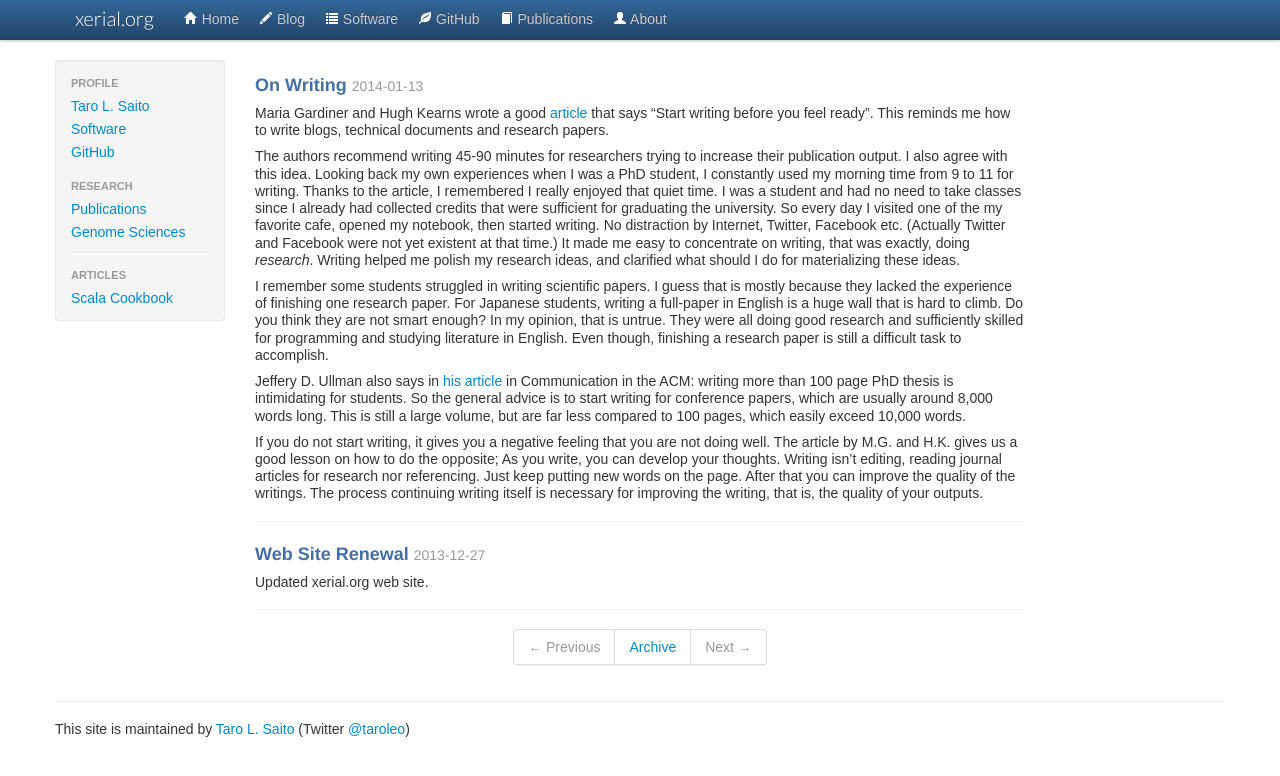
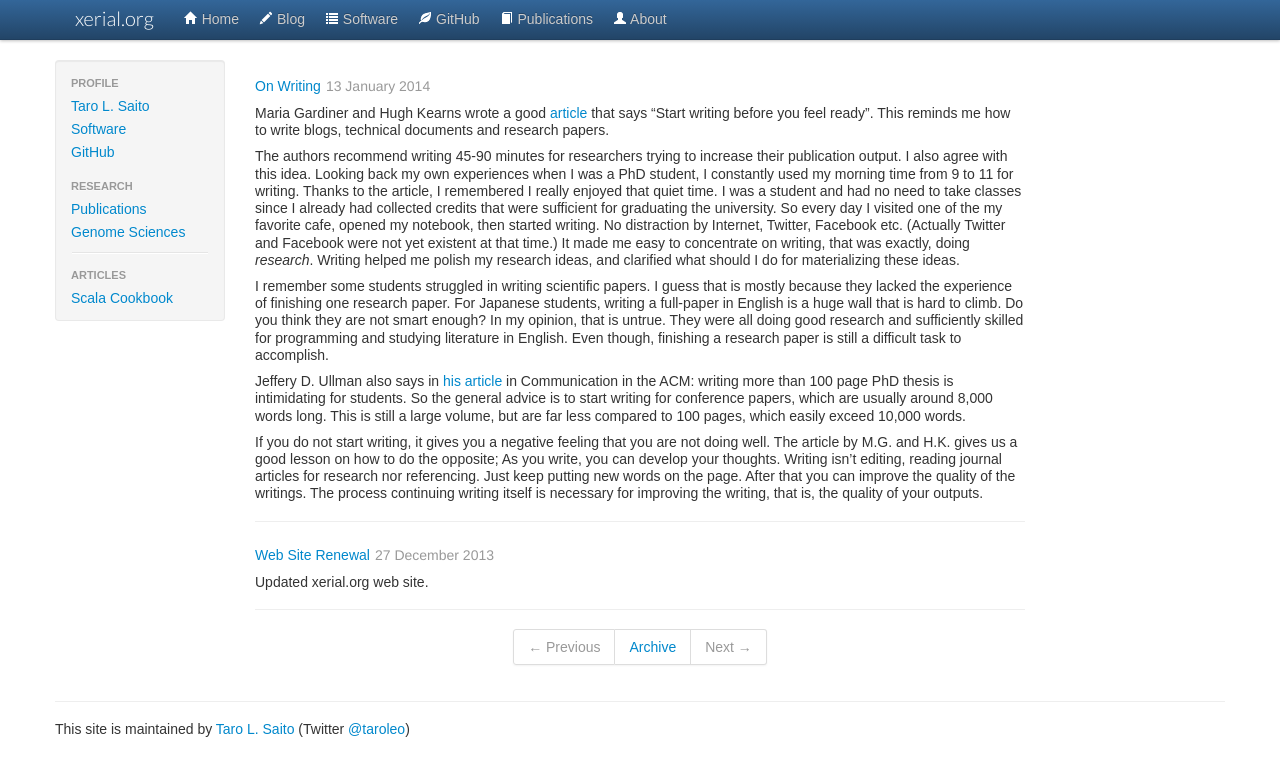
Before and after one commit to xerial/xerial.github.com, a Jekyll site: the page built from blog.md, in a window 1280 px wide. Shown: the top 776 px of the page. Built offline with Jekyll 4.4.1, drawn with Linux system fonts in a browser that asks for light colours; Markdown is read by kramdown in place of the engine named in the settings; some of the changed lines change nothing that is shown.

Commit message:
Fix link to blog posts

```diff
--- a/blog.md
+++ b/blog.md
@@ -1,12 +1,11 @@
 ---
 layout: blog
+title: Blog
 ---
 
 {% for post in site.posts limit: 5 %}
 
-<h3>{{ post.title }} <small>{{ post.date | date:"%Y-%m-%d" }}</small></h3>
-
+<h3><a href="{{post.url}}">{{ post.title }}</a> <small>{{ post.date | date_to_long_string }}</small></h3>
 {{ post.content }}
 <hr>
-
 {% endfor %}
```
